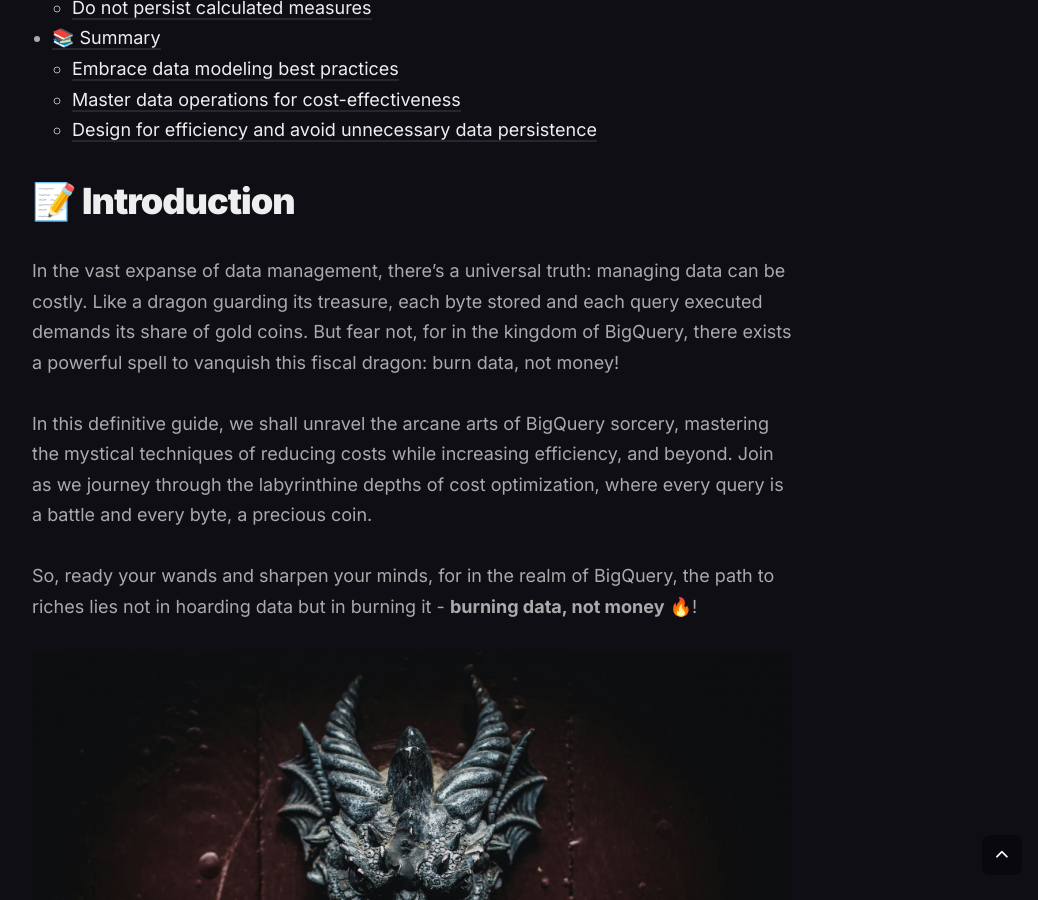
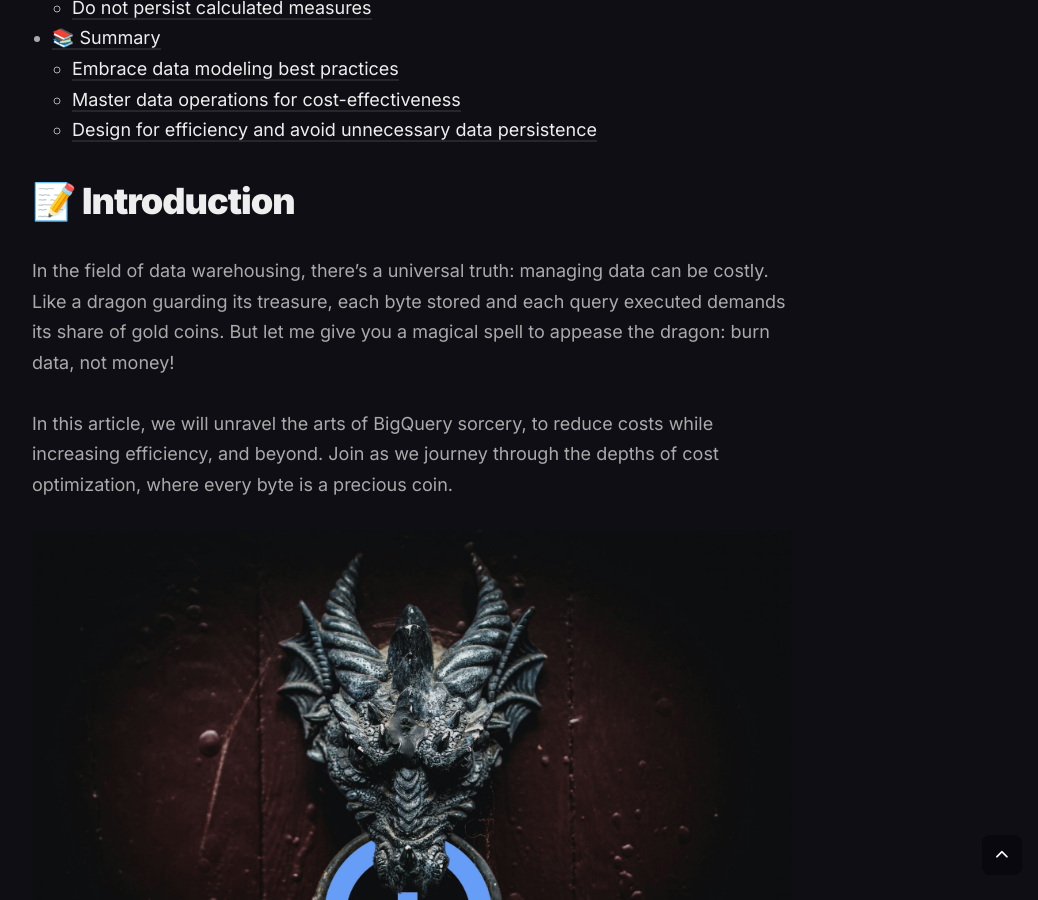
Before and after one commit to vojay-dev/vojay-dev.github.io, a Jekyll site: the page built from _posts/2024-03-03-bigquery-guide.md, in a window 1280 px wide and 900 px high, scrolled down 1316 px. Shown: the whole window, without its empty margins (228-1266 px from the left). Built offline with Jekyll 4.4.1, drawn with Linux system fonts in a browser that asks for light colours; nearby versions of some CDN libraries; the table of contents is made by our own code; some of the changed text lies outside the part shown.

Commit message:
Smaller corrections for BigQuery guide

```diff
--- a/_posts/2024-03-03-bigquery-cost-efficient.md
+++ b/_posts/2024-03-03-bigquery-guide.md
@@ -1,6 +1,6 @@
 ---
 layout: post
-title: Burn data rather than money with BigQuery - The Definitive Guide
+title: A Definitive Guide to Using BigQuery efficiently
 description: Make the most out of your BigQuery usage, burn data rather than money to create real value with some practical techniques
 date: 2024-03-03 10:00:00 +0300
 image: '/images/blog/2024-03-03.jpg'
@@ -10,11 +10,9 @@
 
 # 📝 Introduction
 
-In the vast expanse of data management, there's a universal truth: managing data can be costly. Like a dragon guarding its treasure, each byte stored and each query executed demands its share of gold coins. But fear not, for in the kingdom of BigQuery, there exists a powerful spell to vanquish this fiscal dragon: burn data, not money!
+In the field of data warehousing, there’s a universal truth: managing data can be costly. Like a dragon guarding its treasure, each byte stored and each query executed demands its share of gold coins. But let me give you a magical spell to appease the dragon: burn data, not money!
 
-In this definitive guide, we shall unravel the arcane arts of BigQuery sorcery, mastering the mystical techniques of reducing costs while increasing efficiency, and beyond. Join as we journey through the labyrinthine depths of cost optimization, where every query is a battle and every byte, a precious coin.
-
-So, ready your wands and sharpen your minds, for in the realm of BigQuery, the path to riches lies not in hoarding data but in burning it - **burning data, not money** 🔥!
+In this article, we will unravel the arts of BigQuery sorcery, to reduce costs while increasing efficiency, and beyond. Join as we journey through the depths of cost optimization, where every byte is a precious coin.
 
 ![Burn data, not money]({{site.baseurl}}/images/blog/2024-03-03-11.jpg)
 
@@ -191,7 +189,7 @@
 
 ## Clustering
 
-Clusters sort the data within each partition based on one ore more columns. If your queries commonly filter on particular columns, clustering accelerates queries because the query only scans the blocks that match the filter. If your queries filter on columns that have many distinct values (high cardinality), clustering accelerates these queries by providing BigQuery with detailed metadata for where to get input data.
+Clusters sort the data within each partition based on one ore more columns. When using cluster columns in your query filter, this technique will speed up the execution since BigQuery can determine which blocks to scan. This is especially recommended to use with high cardinality columns such as the title column in the following example.
 
 You can define up to **four** cluster columns.
 
@@ -247,7 +245,7 @@
 
 ## Indexing
 
-When you index your data, BigQuery can optimize some queries that use the `SEARCH` function or other functions and operator, such as `=`, `IN`, `LIKE`, and `STARTS_WITH`.
+By defining a search index on one or multiple columns, BigQuery can use this to speed up queries using the `SEARCH` function.
 
 A search index can be created with the `CREATE SEARCH INDEX` statement:
 
@@ -261,7 +259,7 @@
 SELECT * FROM silver.some_table WHERE SEARCH(some_table, 'needle');
 {% endhighlight %}
 
-BigQuery can optimize some queries that use the equal operator (=), IN operator, LIKE operator, or STARTS_WITH function to compare string literals with indexed data. By the time creating this article, you must enroll your project in the preview in order to use this functionality.
+A new feature, which is in preview state by the time writing this article, is to also utilize the index for operators such as `=`, `IN`, `LIKE`, and `STARTS_WITH`. This can be very beneficial for data structures that are directly used by end users via third party tools like PowerBI or Excel to further increase speed and reduce costs for certain filter operations.
 
 More information about this can be found in the [official search index documentation](https://cloud.google.com/bigquery/docs/search-index).
 
```
